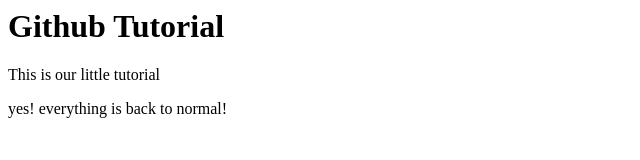
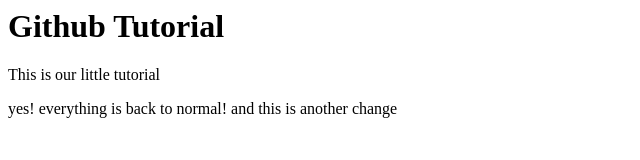
Before and after one commit to chajasie/youtubeTutorial, a plain HTML site: page index.html in a window 1280 px wide. Shown: the whole page, without its empty margins (0-640 px from the left). Drawn offline with Linux system fonts and the light colour scheme.

Commit message:
another change to index.html

```diff
--- a/index.html
+++ b/index.html
@@ -9,6 +9,7 @@
 		</p>
 		<p>
 			yes! everything is back to normal!
+			and this is another change
 		</p>
 	</body>
 </html>
```
